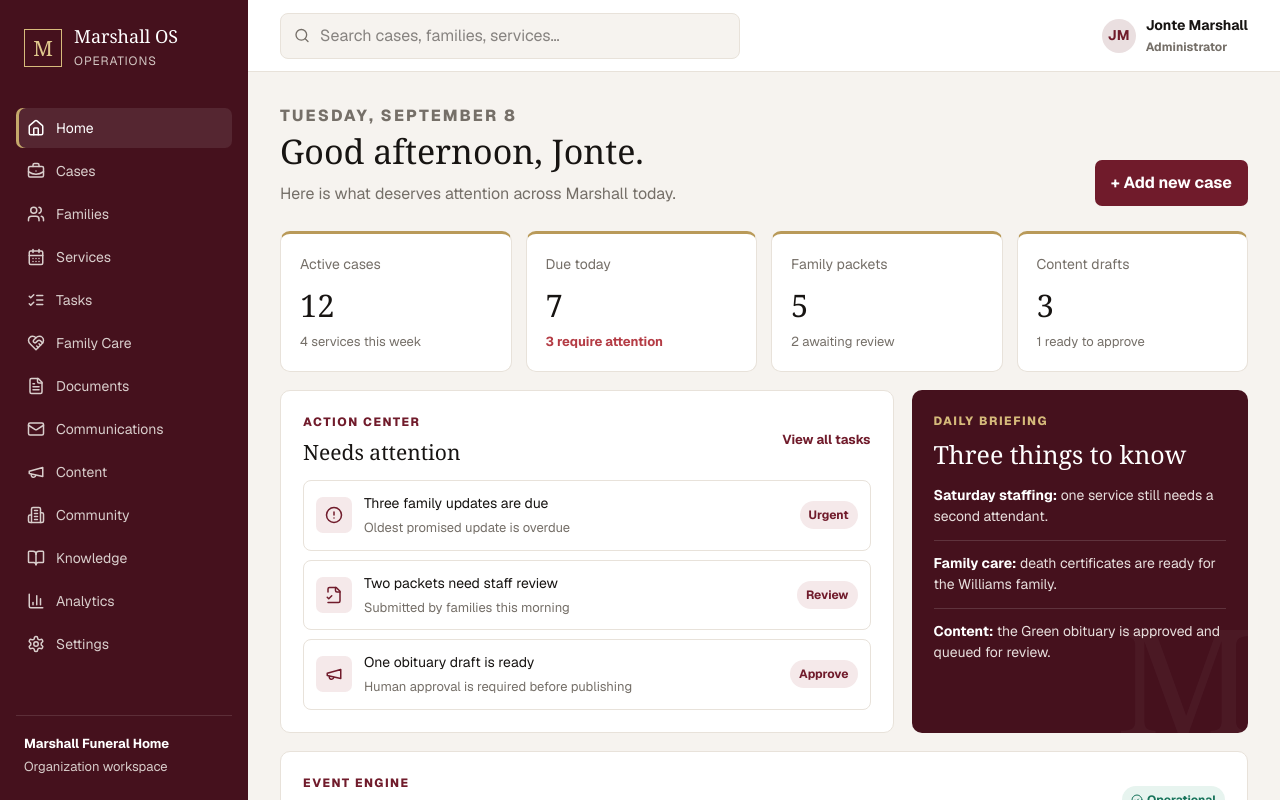
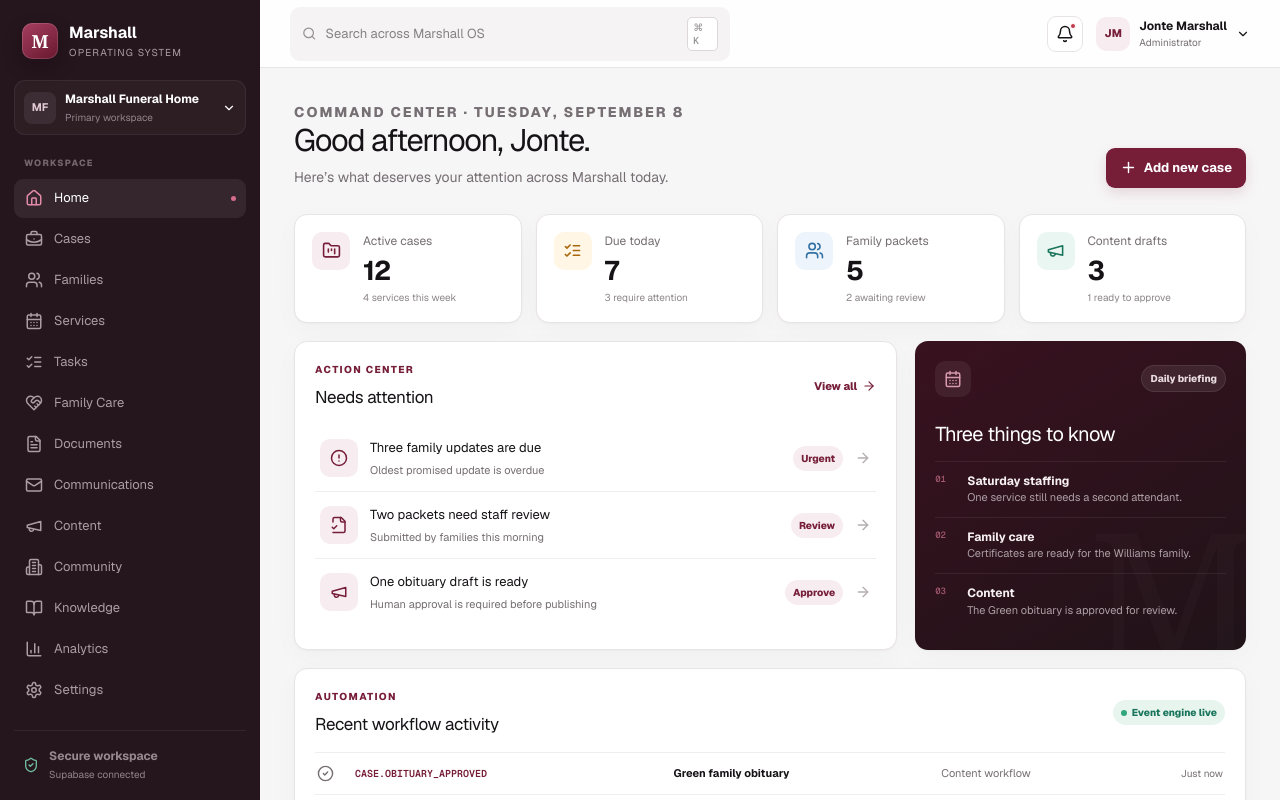
Before and after one commit to marshallfhnatchez225/Marshall-Family-Care, a Next.js app: page / in a window 1280 px wide. Shown: the top 800 px of the page. Built offline with nearby package versions, Linux system fonts and the light colour scheme.

Commit message:
Modernize Marshall OS interface

```diff
--- a/src/components/app-shell.tsx
+++ b/src/components/app-shell.tsx
@@ -1 +1,13 @@
-import Link from"next/link";import{Search}from"lucide-react";import{modules}from"@/lib/modules";export function AppShell({active="",children}:{active?:string;children:React.ReactNode}){return <div className="shell"><aside className="sidebar"><Link className="brand" href="/"><div className="brandmark">M</div><div><strong>Marshall OS</strong><span>Operations</span></div></Link><nav className="nav" aria-label="Main navigation">{modules.map(({slug,label,icon:Icon})=><Link key={label} href={slug?`/${slug}`:"/"} className={active===slug?"active":""}><Icon size={18}/><span>{label}</span></Link>)}</nav><div className="sidefoot"><b>Marshall Funeral Home</b>Organization workspace</div></aside><main className="main"><header className="topbar"><label className="search"><Search size={17}/><input aria-label="Search Marshall OS" placeholder="Search cases, families, services…"/></label><div className="profile"><span className="avatar">JM</span><b>Jonte Marshall<small>Administrator</small></b></div></header>{children}</main></div>}
+import Link from "next/link";
+import { Bell, ChevronDown, Search, ShieldCheck } from "lucide-react";
+import { modules } from "@/lib/modules";
+
+export function AppShell({ active = "", children }: { active?: string; children: React.ReactNode }) {
+  return <div className="shell"><aside className="sidebar">
+    <Link className="brand" href="/" aria-label="Marshall OS home"><span className="brandmark">M</span><span className="brandcopy"><strong>Marshall</strong><small>Operating System</small></span></Link>
+    <div className="workspace"><span className="workspaceicon">MF</span><span><b>Marshall Funeral Home</b><small>Primary workspace</small></span><ChevronDown size={14}/></div>
+    <p className="navlabel">Workspace</p>
+    <nav className="nav" aria-label="Main navigation">{modules.map(({ slug, label, icon: Icon }) => <Link key={label} href={slug ? `/${slug}` : "/"} className={active === slug ? "active" : ""}><Icon size={18}/><span>{label}</span>{active === slug ? <i/> : null}</Link>)}</nav>
+    <div className="sidefoot"><ShieldCheck size={16}/><span><b>Secure workspace</b><small>Supabase connected</small></span></div>
+  </aside><main className="main"><header className="topbar"><label className="search"><Search size={17}/><input aria-label="Search Marshall OS" placeholder="Search across Marshall OS"/><kbd>⌘ K</kbd></label><div className="topactions"><button className="iconbutton" aria-label="Notifications"><Bell size={18}/><span/></button><div className="profile"><span className="avatar">JM</span><span><b>Jonte Marshall</b><small>Administrator</small></span><ChevronDown size={14}/></div></div></header>{children}</main></div>;
+}
--- a/src/components/dashboard.tsx
+++ b/src/components/dashboard.tsx
@@ -1,13 +1,30 @@
 import Link from "next/link";
-import { AlertCircle, CheckCircle2, FileCheck2, Megaphone } from "lucide-react";
+import { AlertCircle, ArrowRight, CalendarDays, CheckCircle2, FileCheck2, FolderKanban, ListChecks, Megaphone, Plus, Users } from "lucide-react";
 import { AppShell } from "./app-shell";
-const metrics = [["Active cases", "12", "4 services this week"], ["Due today", "7", "3 require attention"], ["Family packets", "5", "2 awaiting review"], ["Content drafts", "3", "1 ready to approve"]];
-const actions = [{ icon: AlertCircle, title: "Three family updates are due", detail: "Oldest promised update is overdue", tag: "Urgent" }, { icon: FileCheck2, title: "Two packets need staff review", detail: "Submitted by families this morning", tag: "Review" }, { icon: Megaphone, title: "One obituary draft is ready", detail: "Human approval is required before publishing", tag: "Approve" }];
-const events = [["CASE.OBITUARY_APPROVED", "Green family obituary", "Content workflow"], ["DEATH_CERTIFICATES.READY", "Williams family · 6 copies", "Family notification"], ["SERVICE.SCHEDULE_CHANGED", "Davis service · Sep 12", "Calendar sync"]];
-export function Dashboard() { return <AppShell><div className="content">
-  <section className="intro"><div><p className="eyebrow">Tuesday, September 8</p><h1>Good afternoon, Jonte.</h1><p>Here is what deserves attention across Marshall today.</p></div><button className="primary">+ Add new case</button></section>
-  <section className="metrics">{metrics.map((m, i) => <article className="card metric" key={m[0]}><span>{m[0]}</span><strong>{m[1]}</strong><small className={i === 1 ? "alert" : ""}>{m[2]}</small></article>)}</section>
-  <div className="grid"><section className="panel"><div className="panelhead"><div><p className="eyebrow">Action center</p><h2>Needs attention</h2></div><Link className="link" href="/tasks">View all tasks</Link></div><div className="attention">{actions.map(({ icon: Icon, ...item }) => <article key={item.title}><span className="iconbox"><Icon size={18} /></span><div><h3>{item.title}</h3><p>{item.detail}</p></div><span className="badge">{item.tag}</span></article>)}</div></section>
-  <aside className="panel briefing"><p className="eyebrow">Daily briefing</p><h2>Three things to know</h2><ul><li><b>Saturday staffing:</b> one service still needs a second attendant.</li><li><b>Family care:</b> death certificates are ready for the Williams family.</li><li><b>Content:</b> the Green obituary is approved and queued for review.</li></ul></aside></div>
-  <section className="panel events"><div className="panelhead"><div><p className="eyebrow">Event engine</p><h2>Recent workflow activity</h2></div><span className="badge green"><CheckCircle2 size={12} /> Operational</span></div>{events.map((event, i) => <div className="eventrow" key={event[0]}><b className="eventcode">{event[0]}</b><strong>{event[1]}</strong><span>{event[2]}</span><span className="badge green">{i ? "Done" : "Queued"}</span></div>)}</section>
-</div></AppShell>; }
+
+const metrics = [
+  { label: "Active cases", value: "12", detail: "4 services this week", icon: FolderKanban, tone: "wine" },
+  { label: "Due today", value: "7", detail: "3 require attention", icon: ListChecks, tone: "amber" },
+  { label: "Family packets", value: "5", detail: "2 awaiting review", icon: Users, tone: "blue" },
+  { label: "Content drafts", value: "3", detail: "1 ready to approve", icon: Megaphone, tone: "green" },
+];
+const actions = [
+  { icon: AlertCircle, title: "Three family updates are due", detail: "Oldest promised update is overdue", tag: "Urgent" },
+  { icon: FileCheck2, title: "Two packets need staff review", detail: "Submitted by families this morning", tag: "Review" },
+  { icon: Megaphone, title: "One obituary draft is ready", detail: "Human approval is required before publishing", tag: "Approve" },
+];
+const events = [
+  ["CASE.OBITUARY_APPROVED", "Green family obituary", "Content workflow"],
+  ["DEATH_CERTIFICATES.READY", "Williams family · 6 copies", "Family notification"],
+  ["SERVICE.SCHEDULE_CHANGED", "Davis service · Sep 12", "Calendar sync"],
+];
+
+export function Dashboard() {
+  return <AppShell><div className="content dashboard">
+    <section className="intro"><div><p className="eyebrow">Command center · Tuesday, September 8</p><h1>Good afternoon, Jonte.</h1><p>Here’s what deserves your attention across Marshall today.</p></div><Link className="primary" href="/cases"><Plus size={17}/> Add new case</Link></section>
+    <section className="metrics">{metrics.map(({ icon: Icon, ...metric }) => <article className="card metric" key={metric.label}><div className={`metricicon ${metric.tone}`}><Icon size={19}/></div><div><span>{metric.label}</span><strong>{metric.value}</strong><small>{metric.detail}</small></div></article>)}</section>
+    <div className="grid"><section className="panel"><div className="panelhead"><div><p className="eyebrow">Action center</p><h2>Needs attention</h2></div><Link className="link" href="/tasks">View all <ArrowRight size={14}/></Link></div><div className="attention">{actions.map(({ icon: Icon, ...item }) => <article key={item.title}><span className="iconbox"><Icon size={18}/></span><div><h3>{item.title}</h3><p>{item.detail}</p></div><span className="badge">{item.tag}</span><ArrowRight className="rowarrow" size={16}/></article>)}</div></section>
+    <aside className="panel briefing"><div className="briefingtop"><span className="briefingicon"><CalendarDays size={18}/></span><span className="badge inverse">Daily briefing</span></div><h2>Three things to know</h2><ul><li><span>01</span><p><b>Saturday staffing</b>One service still needs a second attendant.</p></li><li><span>02</span><p><b>Family care</b>Certificates are ready for the Williams family.</p></li><li><span>03</span><p><b>Content</b>The Green obituary is approved for review.</p></li></ul></aside></div>
+    <section className="panel events"><div className="panelhead"><div><p className="eyebrow">Automation</p><h2>Recent workflow activity</h2></div><span className="badge green"><span className="livepulse"/> Event engine live</span></div>{events.map((event, index) => <div className="eventrow" key={event[0]}><span className="eventstatus"><CheckCircle2 size={17}/></span><b className="eventcode">{event[0]}</b><strong>{event[1]}</strong><span>{event[2]}</span><time>{index === 0 ? "Just now" : `${index * 8}m ago`}</time></div>)}</section>
+  </div></AppShell>;
+}
```
Also changed, not shown: src/app/globals.css.
